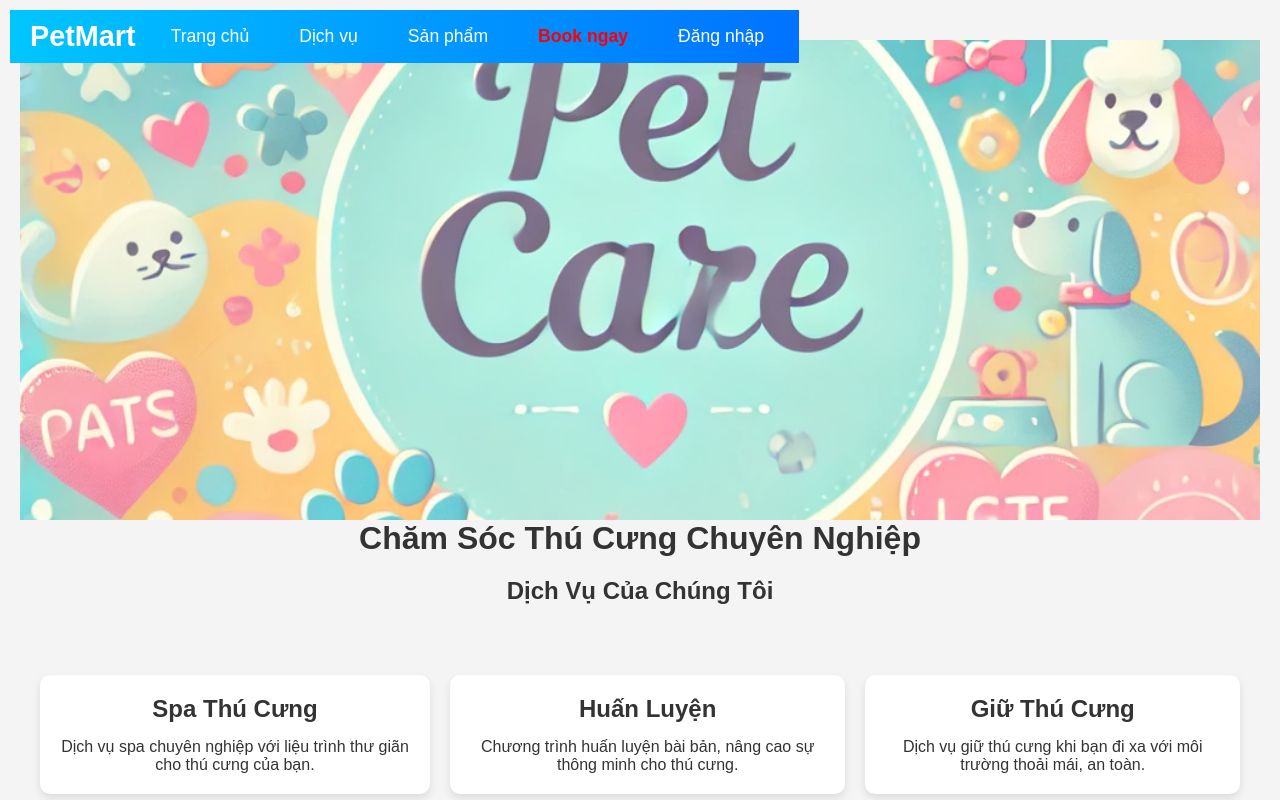
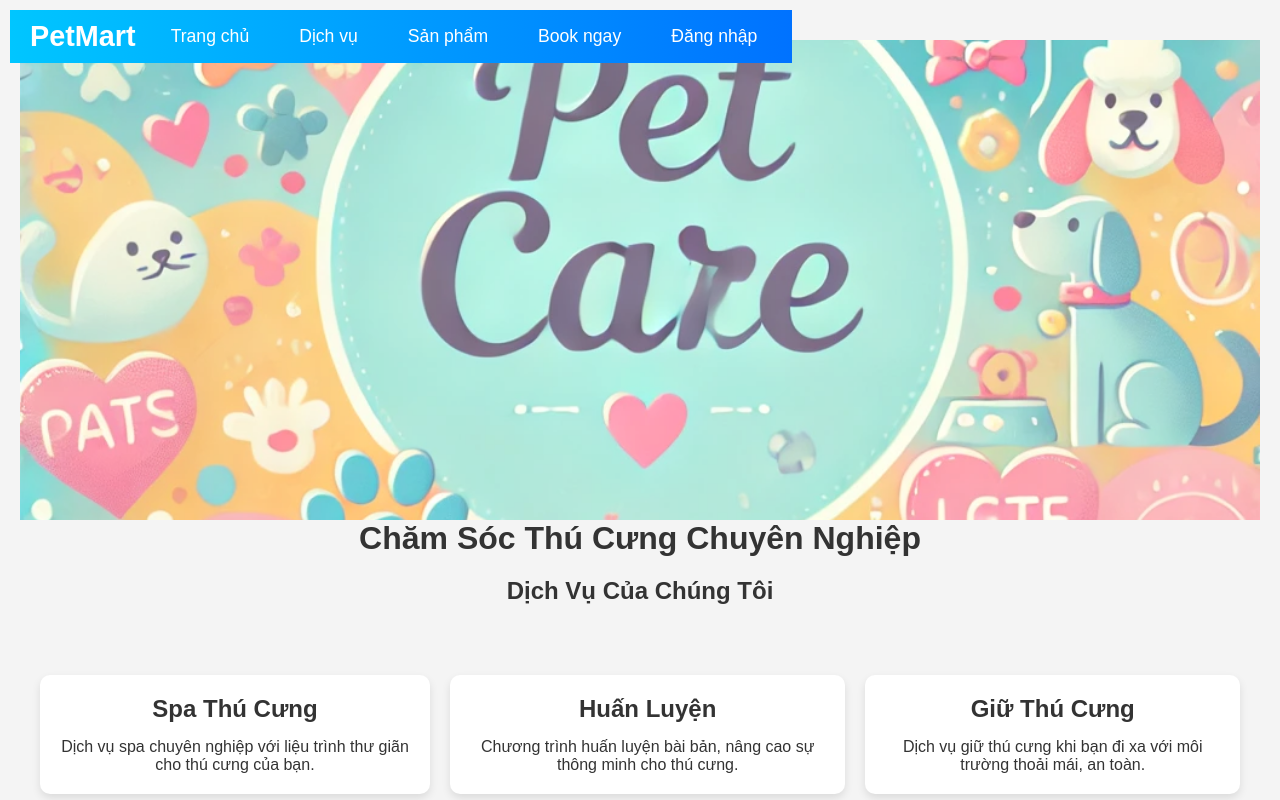
Before and after one commit to Chuong301105/demo12, a website: page public/index.html in a window 1280 px wide. Shown: the top 800 px of the page. Drawn offline with Linux system fonts and the light colour scheme.

Commit message:
Update index.html

```diff
--- a/public/index.html
+++ b/public/index.html
@@ -10,13 +10,13 @@
 
     <!-- Thanh điều hướng -->
     <header>
-        <nav>
+        <nav class="navbar">
             <div class="logo">PetMart</div>
             <ul class="nav-links">
                 <li><a href="#home">Trang chủ</a></li>
                 <li><a href="#services">Dịch vụ</a></li>
                 <li><a href="#products">Sản phẩm</a></li>
-                <li><a href="#service-booking"><strong style="color: red;">Book ngay</strong></a></li>
+                <li> <a href="#service-booking" class="book-button">Book ngay</a></li>
                 <li><a href="#" id="loginButton">Đăng nhập</a></li>
             </ul>
         </nav>
```
